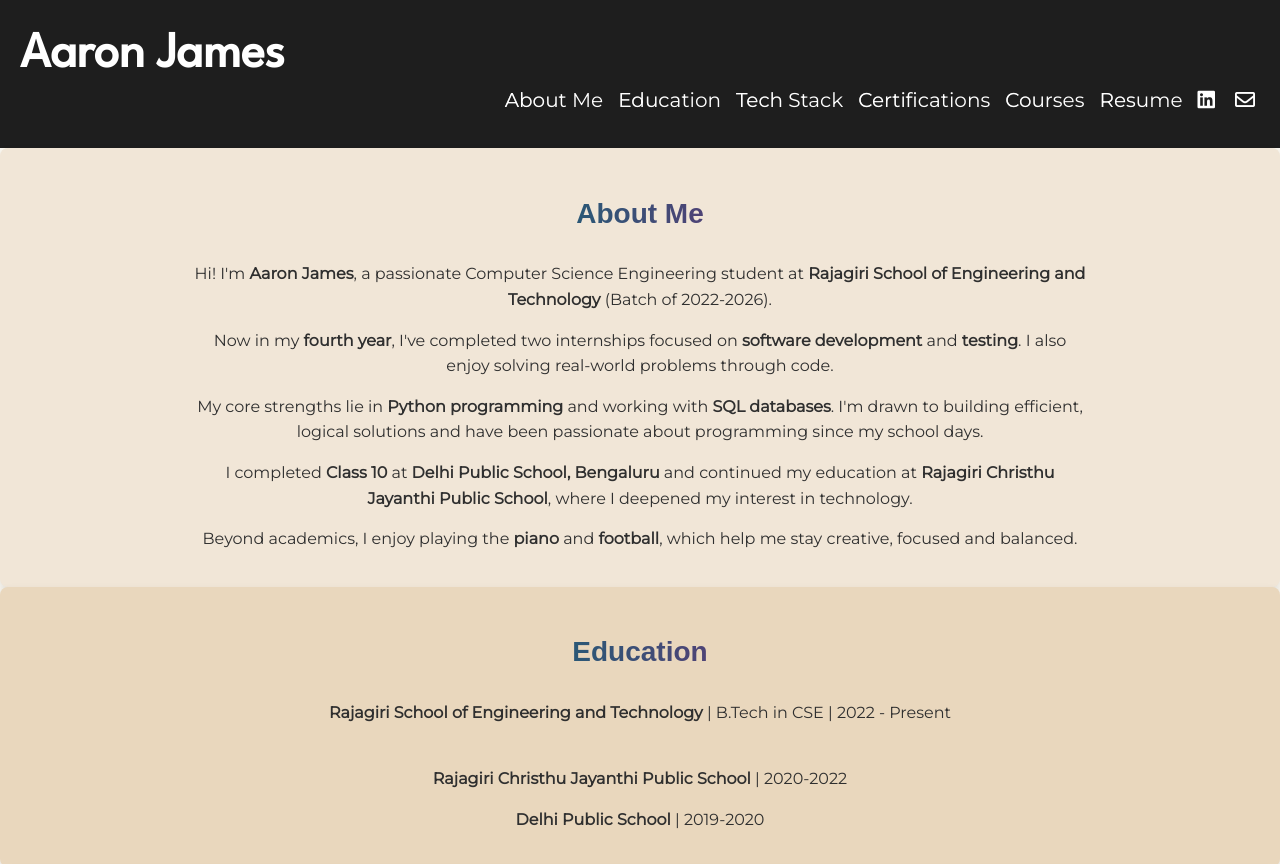
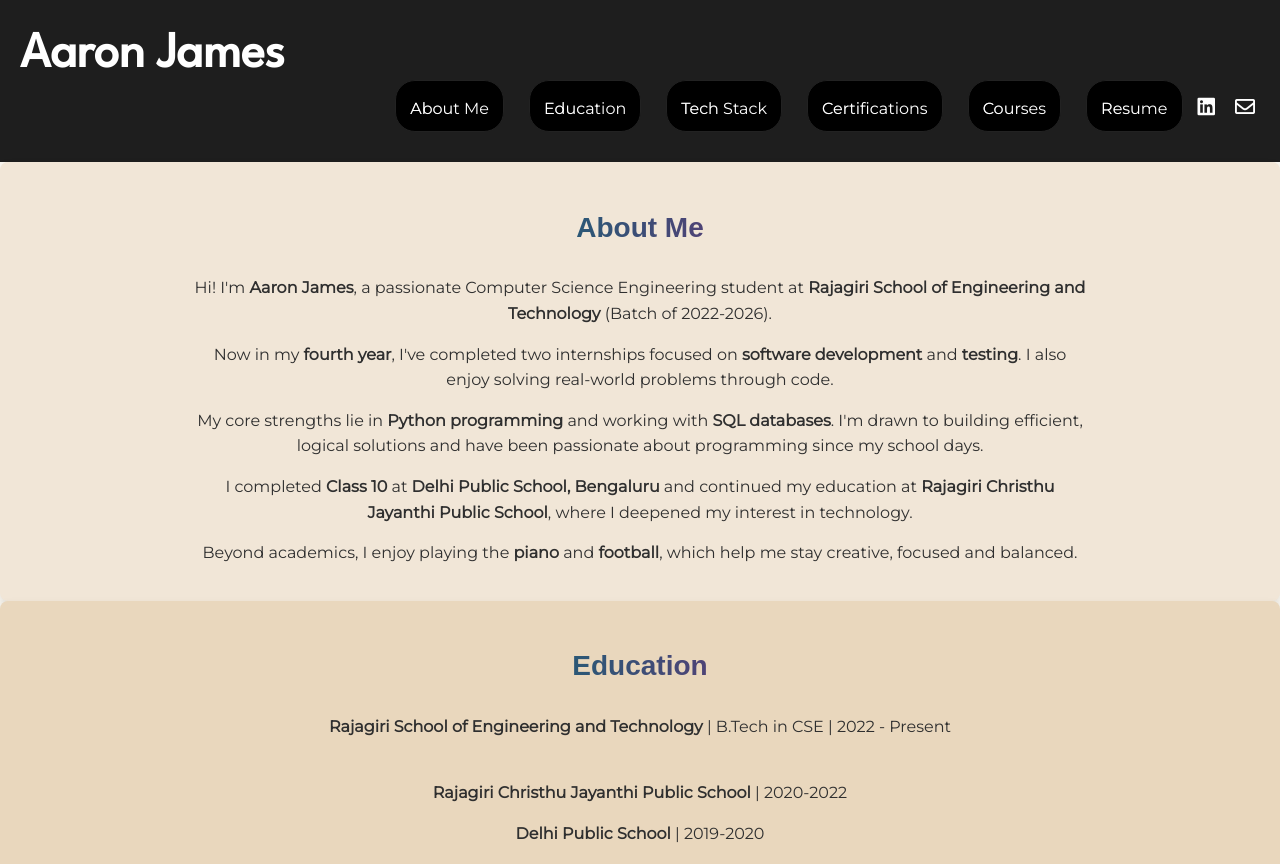
Before and after one commit to aaronjames09/aaron-portfolio, a website: page index.html in a window 1280 px wide. Shown: the top 864 px of the page. Drawn offline with nearby package versions, Linux system fonts and the light colour scheme.

```diff
--- a/index.html
+++ b/index.html
@@ -30,12 +30,60 @@
       <h1>Aaron James</h1>
       <nav class="nav-right">
         <ul>
-          <li><a href="#about" class="shiny-text" data-text="About Me">About Me</a></li>
-          <li><a href="#education" class="shiny-text" data-text="Education">Education</a></li>
-          <li><a href="#techstack" class="shiny-text" data-text="Tech Stack">Tech Stack</a></li>
-          <li><a href="#certifications" class="shiny-text" data-text="Certifications">Certifications</a></li>
-          <li><a href="#courses" class="shiny-text" data-text="Courses">Courses</a></li>
-          <li><a href="resources/docs/Resume.pdf" class="shiny-text" data-text="Resume" title="Download my resume!">Resume</a></li>
+          <li>
+            <div class="star-border-container">
+              <span class="border-gradient-top"></span>
+              <span class="border-gradient-bottom"></span>
+              <div class="inner-content">
+                <a href="#about" class="shiny-text" data-text="About Me">About Me</a>
+              </div>
+            </div>
+          </li>
+          <li>
+            <div class="star-border-container">
+              <span class="border-gradient-top"></span>
+              <span class="border-gradient-bottom"></span>
+              <div class="inner-content">
+                <a href="#education" class="shiny-text" data-text="Education">Education</a>
+              </div>
+            </div>
+          </li>
+          <li>
+            <div class="star-border-container">
+              <span class="border-gradient-top"></span>
+              <span class="border-gradient-bottom"></span>
+              <div class="inner-content">
+                <a href="#techstack" class="shiny-text" data-text="Tech Stack">Tech Stack</a>
+              </div>
+            </div>
+          </li>
+          <li>
+            <div class="star-border-container">
+              <span class="border-gradient-top"></span>
+              <span class="border-gradient-bottom"></span>
+              <div class="inner-content">
+                <a href="#certifications" class="shiny-text" data-text="Certifications">Certifications</a>
+              </div>
+            </div>
+          </li>
+          <li>
+            <div class="star-border-container">
+              <span class="border-gradient-top"></span>
+              <span class="border-gradient-bottom"></span>
+              <div class="inner-content">
+                <a href="#courses" class="shiny-text" data-text="Courses">Courses</a>
+              </div>
+            </div>
+          </li>
+          <li>
+            <div class="star-border-container">
+              <span class="border-gradient-top"></span>
+              <span class="border-gradient-bottom"></span>
+              <div class="inner-content">
+                <a href="resources/docs/Resume.pdf" class="shiny-text" data-text="Resume" title="Download my resume!">Resume</a>
+              </div>
+            </div>
+          </li>
           <li><a href="https://www.linkedin.com/in/aaron-james-44b102315/" target="_blank" class="shiny-text" data-text=""><i class="fab fa-linkedin"></i></a></li>
           <li><a href="#" onclick="showEmailPopup()" class="shiny-text" data-text=""><i class="far fa-envelope"></i></a></li>
         </ul>
--- a/resources/style.css
+++ b/resources/style.css
@@ -433,6 +433,54 @@
   animation: none;
 }
 
+.star-border-container {
+  display: inline-block;
+  position: relative;
+  margin-left: 10px;
+  border-radius: 20px;
+  overflow: hidden;
+  vertical-align: middle;
+}
+
+.inner-content {
+  position: relative;
+  border: 1px solid #222;
+  background: #000;
+  padding: 6px 14px;
+  border-radius: 20px;
+  z-index: 1;
+  display: inline-block;
+}
+
+.border-gradient-top,
+.border-gradient-bottom {
+  position: absolute;
+  width: 300%;
+  height: 50%;
+  opacity: 0.7;
+  border-radius: 50%;
+  z-index: 0;
+}
+
+.border-gradient-bottom {
+  bottom: -12px;
+  right: -250%;
+  animation: star-movement-bottom 4s linear infinite alternate;
+}
+
+.border-gradient-top {
+  top: -12px;
+  left: -250%;
+  animation: star-movement-top 4s linear infinite alternate;
+}
+
+.inner-content a {
+  color: white;
+  text-decoration: none;
+  font-size: 16px;
+  font-family: 'Montserrat';
+}
+
 /* Responsive Styles */
 @media (max-width: 768px) {
   header {
```
